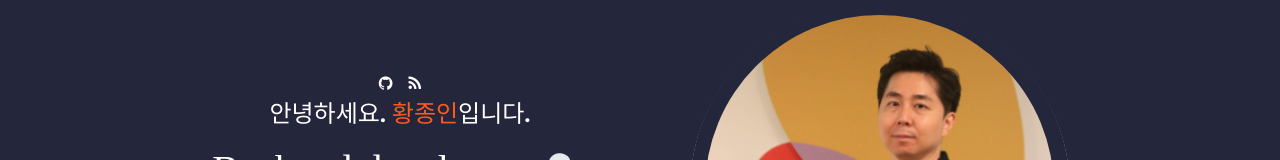
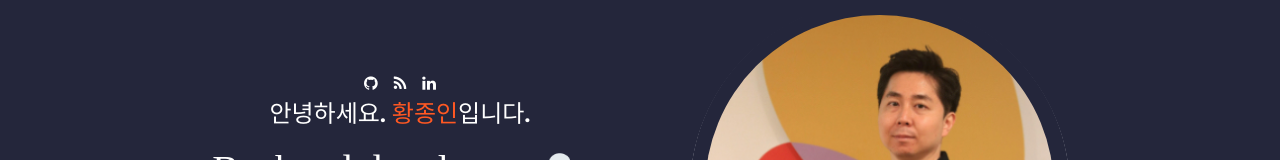
Before and after one commit to ubardev/portfoliopro, a React (Create React App) app in the folder client/: page / in a window 1280 px wide. Shown: the top 160 px of the page. Built offline with nearby package versions, Linux system fonts and the light colour scheme; a web font is replaced by a local one.

Commit message:
:art: Add: Linkedin link

```diff
--- a/client/src/PortfolioContainer/Home/Profile/Profile.js
+++ b/client/src/PortfolioContainer/Home/Profile/Profile.js
@@ -14,6 +14,9 @@
               </a>
               <a href="https://blog.ubar.kr" target="_blank">
                 <i className="fa fa-rss" />
+              </a>
+              <a href="https://www.linkedin.com/in/jong-in-hwang-876619157/" target="_blank">
+                <i className="fa fa-linkedin" />
               </a>
             </div>
           </div>
```
